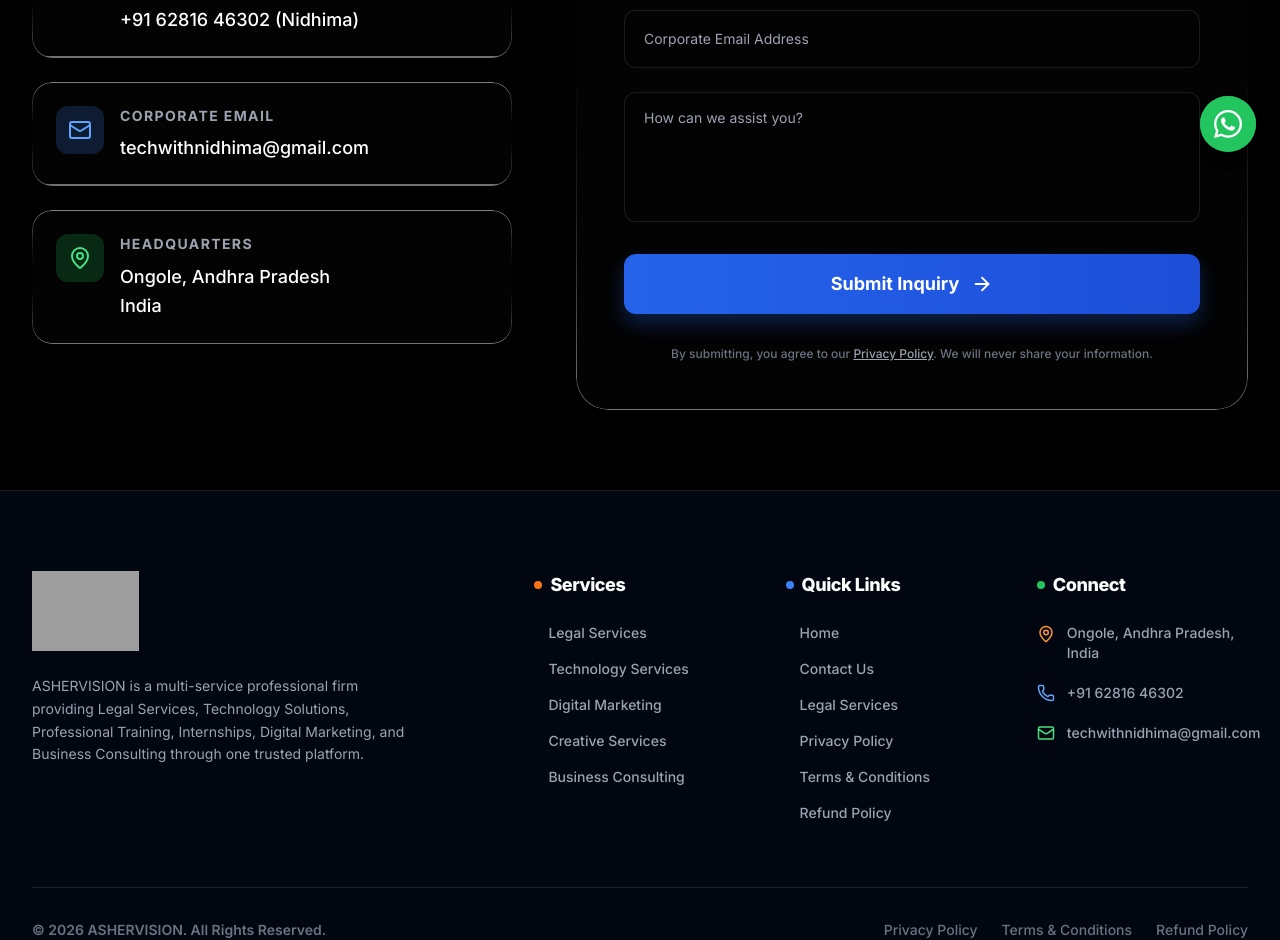
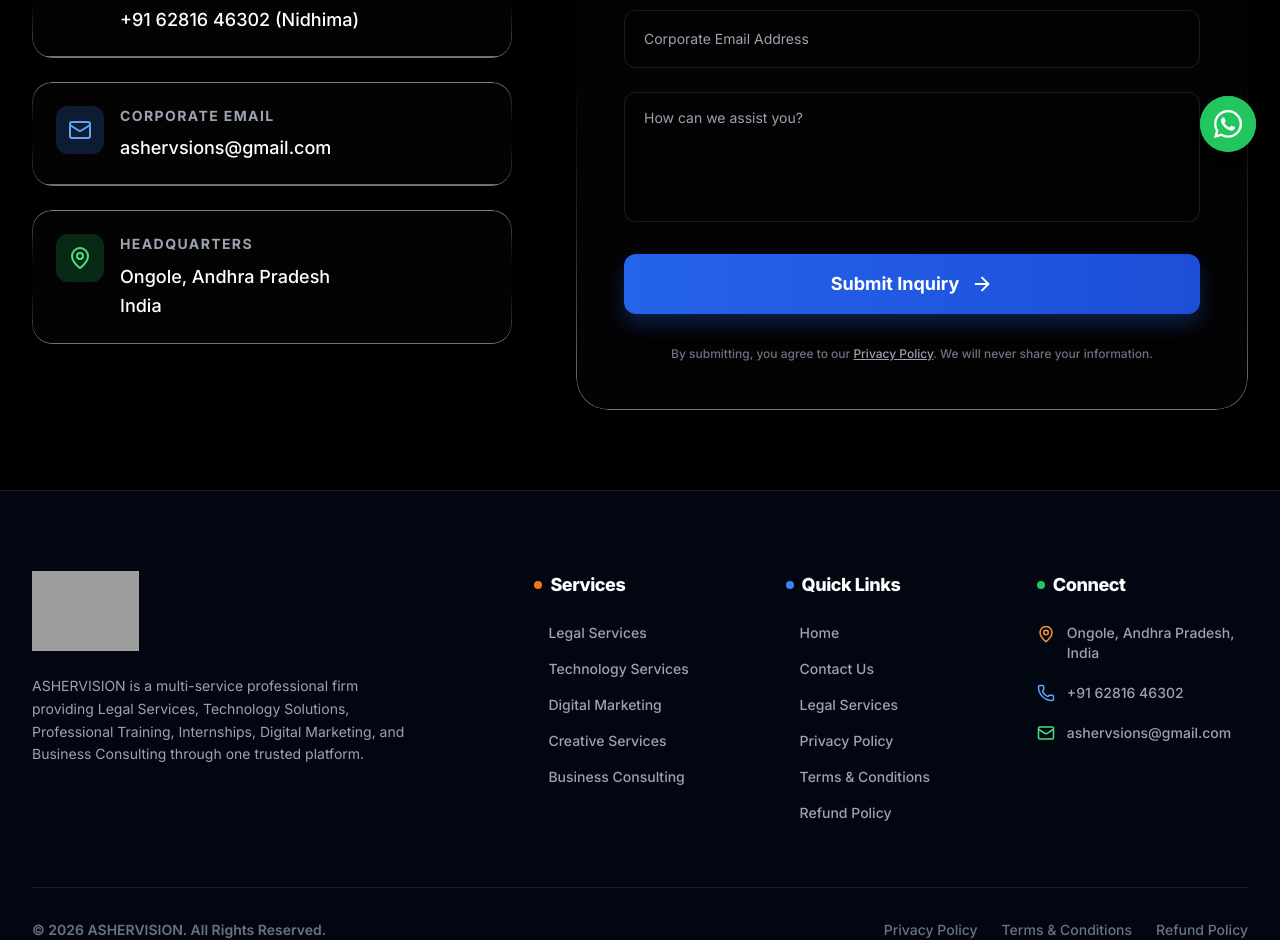
Before and after one commit to nidhima526/our-website, a React (Vite) app: page /contact in a window 1280 px wide. Shown: the part 624-1564 px from the top of the page. Built offline with nearby package versions, Linux system fonts and the light colour scheme; grey boxes are pictures that could not be loaded; a web font is replaced by a local one.

Commit message:
fix: updated official contact email to ashervsions@gmail.com across all pages

```diff
--- a/src/components/Footer.jsx
+++ b/src/components/Footer.jsx
@@ -65,7 +65,7 @@
               </li>
               <li className="flex items-center gap-3">
                 <Mail size={18} className="text-green-400 shrink-0" />
-                <span className="text-gray-400">techwithnidhima@gmail.com</span>
+                <span className="text-gray-400">ashervsions@gmail.com</span>
               </li>
             </ul>
           </div>
--- a/src/pages/ContactPage.jsx
+++ b/src/pages/ContactPage.jsx
@@ -106,7 +106,7 @@
                   </div>
                   <div>
                     <h3 className="text-sm font-bold uppercase tracking-widest text-gray-400 mb-2">Corporate Email</h3>
-                    <a href="mailto:techwithnidhima@gmail.com" className="block text-lg font-medium text-white hover:text-blue-400 transition-colors">techwithnidhima@gmail.com</a>
+                    <a href="mailto:ashervsions@gmail.com" className="block text-lg font-medium text-white hover:text-blue-400 transition-colors">ashervsions@gmail.com</a>
                   </div>
                 </div>
               </div>
--- a/src/pages/DesignSystemShowcase.jsx
+++ b/src/pages/DesignSystemShowcase.jsx
@@ -83,7 +83,7 @@
         <section className="grid-cols-12 premium-card">
           <h3 className="section-heading mb-4">Forms</h3>
           <div className="grid grid-cols-2 gap-4">
-            <Input label="Email Address" placeholder="nidhima@ASHERVISION.com" />
+            <Input label="Email Address" placeholder="ashervsions@gmail.com" />
             <Input label="Password" type="password" error="Password must be 8+ characters" />
             <div className="grid-cols-2">
               <Textarea label="Message" placeholder="Type your message here..." />
--- a/src/pages/PrivacyPolicy.jsx
+++ b/src/pages/PrivacyPolicy.jsx
@@ -71,7 +71,7 @@
               <h2 className="text-white text-2xl font-bold mb-4">7. Contact Information</h2>
               <p>
                 If you have questions, concerns, or grievances regarding this Privacy Policy or the handling of your data, please contact our Data Protection Officer at: <br/>
-                <strong>Email:</strong> <a href="mailto:techwithnidhima@gmail.com" className="text-blue-400 hover:text-blue-300 transition-colors">techwithnidhima@gmail.com</a><br/>
+                <strong>Email:</strong> <a href="mailto:ashervsions@gmail.com" className="text-blue-400 hover:text-blue-300 transition-colors">ashervsions@gmail.com</a><br/>
                 <strong>Address:</strong> Ongole, Andhra Pradesh, India
               </p>
             </div>
```
